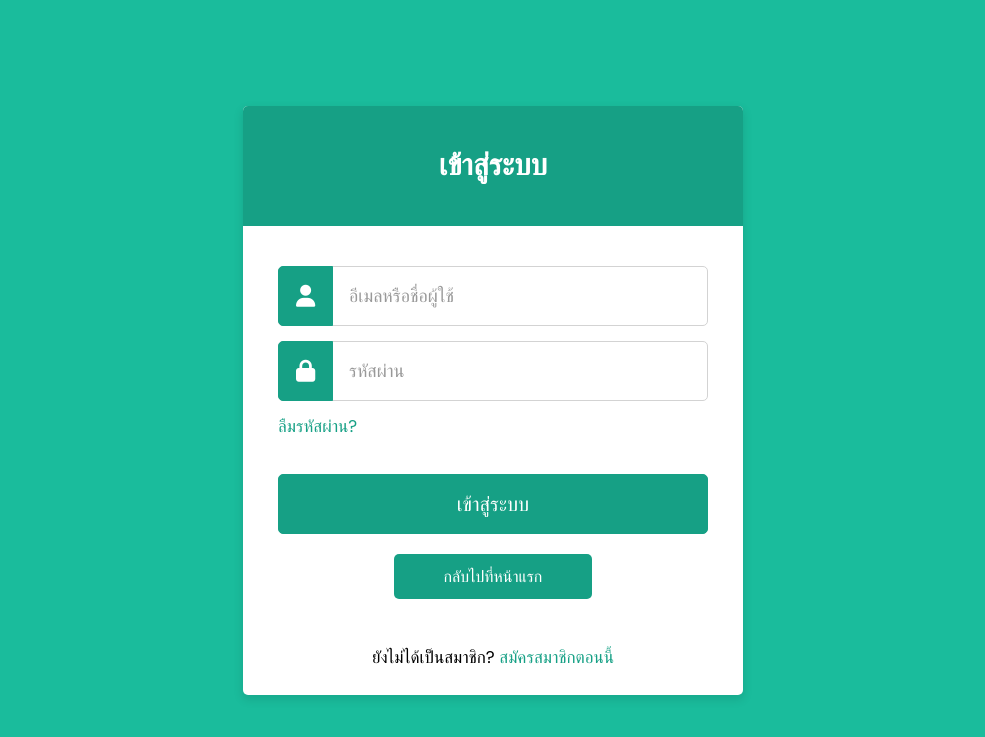
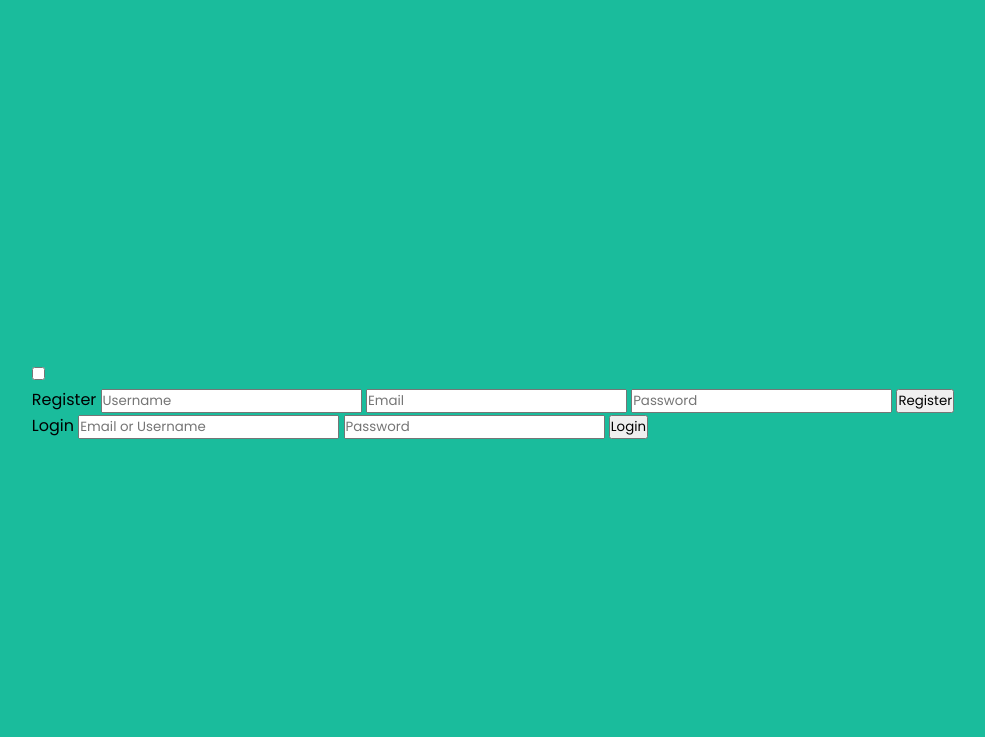
Before and after one commit to ntwz2004/new-file-web, a Flask app: page /login in a window 1280 px wide. Shown: the top 737 px of the page, without its empty margins (147-1132 px from the left). Run offline with Flask 3, Linux system fonts and the light colour scheme; some libraries are stand-ins or nearby versions.

Commit message:
Add files via upload

```diff
--- a/templates/login.html
+++ b/templates/login.html
@@ -1,51 +1,70 @@
 <!DOCTYPE html>
-<html lang="th"> <!-- เปลี่ยนภาษาของเอกสารเป็นภาษาไทย -->
+<html lang="th"> <!-- Set the document language to Thai -->
 <head>
   <meta charset="utf-8" />
   <meta name="viewport" content="width=device-width, initial-scale=1.0" />
+  <title>Lg</title>
+  <link rel="stylesheet" type="text/css" href="https://cdnjs.cloudflare.com/ajax/libs/font-awesome/6.6.0/css/all.min.css">
+  <link href="https://fonts.googleapis.com/css2?family=Jost:wght@500&display=swap" rel="stylesheet">
   <link rel="stylesheet" href="{{ url_for('static', filename='style.css') }}" />
-  <link rel="stylesheet" href="https://cdnjs.cloudflare.com/ajax/libs/font-awesome/6.6.0/css/all.min.css" />
-  <title>เข้าสู่ระบบ</title> <!-- เปลี่ยนชื่อเรื่อง -->
+</head>
+<body>
+  <div class="main">
+    <input type="checkbox" id="chk" aria-hidden="true">
+
+    <!-- Signup Form -->
+    <div class="signup">
+      <form onsubmit="registerUser(event)">
+        <label for="chk" aria-hidden="true">Register</label> <!-- Signup label in Thai -->
+        <input type="text" name="username" placeholder="Username" required />
+        <input type="email" name="email" placeholder="Email" required />
+        <input type="password" name="password" placeholder="Password" required />
+        <button type="submit">Register</button>
+      </form>
+    </div>
+
+    <!-- Login Form -->
+    <div class="login">
+      <form onsubmit="loginUser(event)">
+        <label for="chk" aria-hidden="true">Login</label> <!-- Login label in Thai -->
+        <input type="text" name="email_or_username" placeholder="Email or Username" required />
+        <input type="password" name="password" placeholder="Password" required />
+        <button type="submit">Login</button>
+      </form>
+    </div>
+  </div>
+
   <script>
     async function loginUser(event) {
-      event.preventDefault(); // หยุดการส่งแบบฟอร์มตามปกติ
-
+      event.preventDefault();
       const formData = new FormData(event.target);
       const response = await fetch("{{ url_for('login') }}", {
         method: 'POST',
         body: formData,
       });
-
       const result = await response.json();
       if (result.success) {
-        window.location.href = "{{ url_for('main') }}"; // เปลี่ยนเส้นทางไปที่หน้าหลักหากเข้าสู่ระบบสำเร็จ
+        window.location.href = "{{ url_for('main') }}";
       } else {
-        alert(result.message); // แสดงข้อความผิดพลาด
+        alert(result.message);
+      }
+    }
+
+    async function registerUser(event) {
+      event.preventDefault();
+      const formData = new FormData(event.target);
+      const response = await fetch("{{ url_for('reg') }}", {
+        method: 'POST',
+        body: formData,
+      });
+      const result = await response.json();
+      if (result.success) {
+        alert(result.message);
+        window.location.href = "{{ url_for('login') }}";
+      } else {
+        alert(result.message);
       }
     }
   </script>
-</head>
-<body>
-  <div class="wrapper">
-    <div class="title"><span>เข้าสู่ระบบ</span></div> <!-- เปลี่ยนข้อความที่แสดง -->
-    <form onsubmit="loginUser(event)">
-      <div class="row">
-        <i class="fas fa-user"></i>
-        <input type="text" name="email_or_username" placeholder="อีเมลหรือชื่อผู้ใช้" required /> <!-- เปลี่ยนข้อความ placeholder -->
-      </div>
-      <div class="row">
-        <i class="fas fa-lock"></i>
-        <input type="password" name="password" placeholder="รหัสผ่าน" required /> <!-- เปลี่ยนข้อความ placeholder -->
-      </div>
-      <div class="pass"><a href="#">ลืมรหัสผ่าน?</a></div> <!-- เปลี่ยนข้อความ -->
-      <div class="row button">
-        <input type="submit" value="เข้าสู่ระบบ" /> <!-- เปลี่ยนข้อความปุ่ม -->
-      </div>
-      <div class="home-link">
-        <button onclick="window.location.href='{{ url_for('index') }}'">กลับไปที่หน้าแรก</button> <!-- เปลี่ยนข้อความ -->
-      </div>
-      <div class="signup-link">ยังไม่ได้เป็นสมาชิก? <a href="{{ url_for('reg') }}">สมัครสมาชิกตอนนี้</a></div> <!-- เปลี่ยนข้อความ -->
-    </form>
-  </div>
 </body>
 </html>
```
